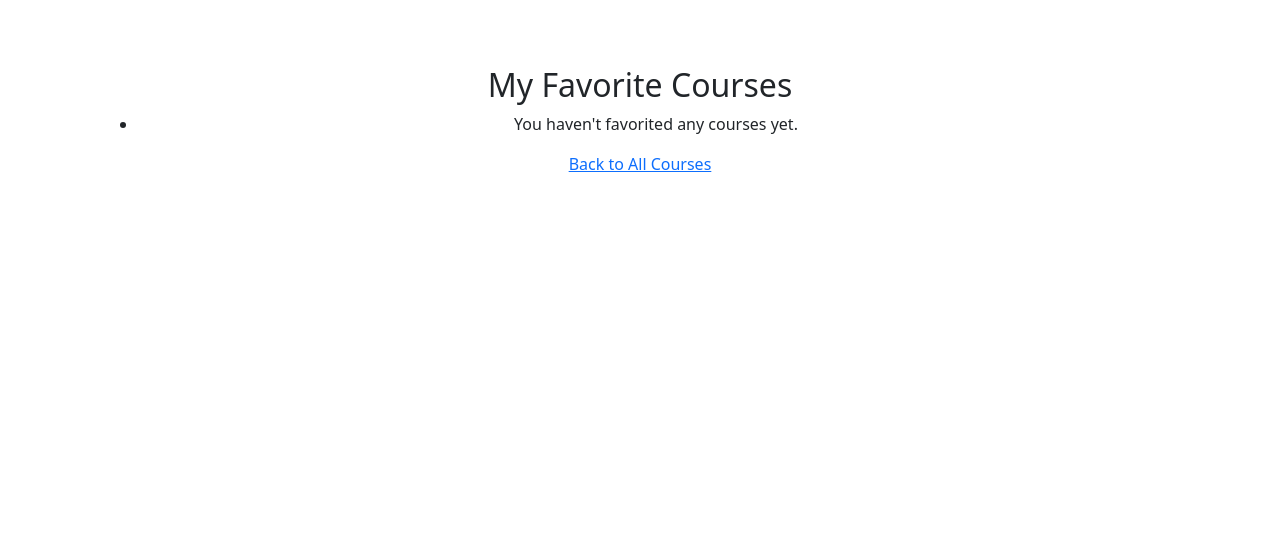
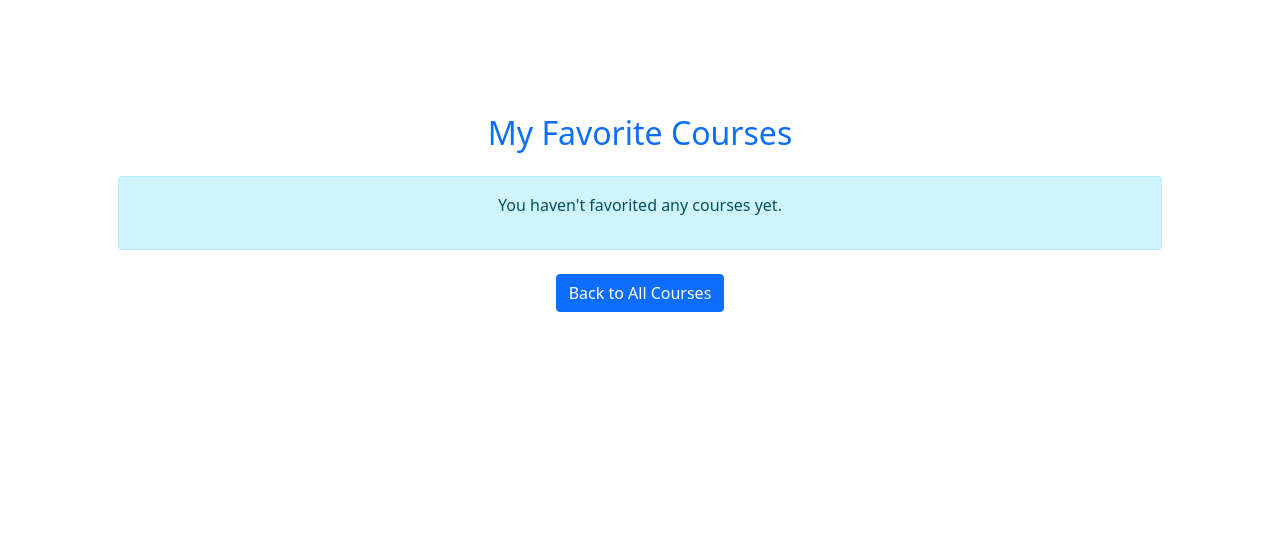
Before and after one commit to b2210356037/learning_platform, a Django app: page /courses/favorites/ in a window 1280 px wide. Shown: the part 62-614 px from the top of the page. Run offline with Django 5.2, Linux system fonts and the light colour scheme; a user stored in the database is signed in; data comes from the database, SQL or seed files in the repository; parts of the project's set-up code (start-up, migrations or seed data) failed here and were passed over.

Commit message:
favorite courses sytling

```diff
--- a/learning_platform/templates/courses/favorite_courses.html
+++ b/learning_platform/templates/courses/favorite_courses.html
@@ -1,13 +1,31 @@
 {% extends 'base.html' %}
 
 {% block content %}
-  <h2>My Favorite Courses</h2>
-  <ul>
-    {% for course in favorite_courses %}
-      <li><a href="{% url 'course_detail' course.id %}">{{ course.title }}</a></li>
-    {% empty %}
-      <li>You haven't favorited any courses yet.</li>
-    {% endfor %}
-  </ul>
-  <a href="{% url 'course_list' %}">Back to All Courses</a>
+    <div class="container my-5">
+        <h2 class="mb-4 text-center text-primary">My Favorite Courses</h2>
+
+        {% if favorite_courses %}
+            <div class="row">
+                {% for course in favorite_courses %}
+                    <div class="col-md-4 mb-4">
+                        <div class="card custom-card shadow-sm">
+                            <div class="card-body">
+                                <h5 class="card-title text-primary">{{ course.title }}</h5>
+                                <p class="card-text">Click below to view details about this course.</p>
+                                <a href="{% url 'course_detail' course.id %}" class="btn btn-outline-primary">View Course</a>
+                            </div>
+                        </div>
+                    </div>
+                {% endfor %}
+            </div>
+        {% else %}
+            <div class="alert alert-info text-center">
+                <p>You haven't favorited any courses yet.</p>
+            </div>
+        {% endif %}
+
+        <div class="text-center mt-4">
+            <a href="{% url 'course_list' %}" class="btn btn-primary">Back to All Courses</a>
+        </div>
+    </div>
 {% endblock %}
```
